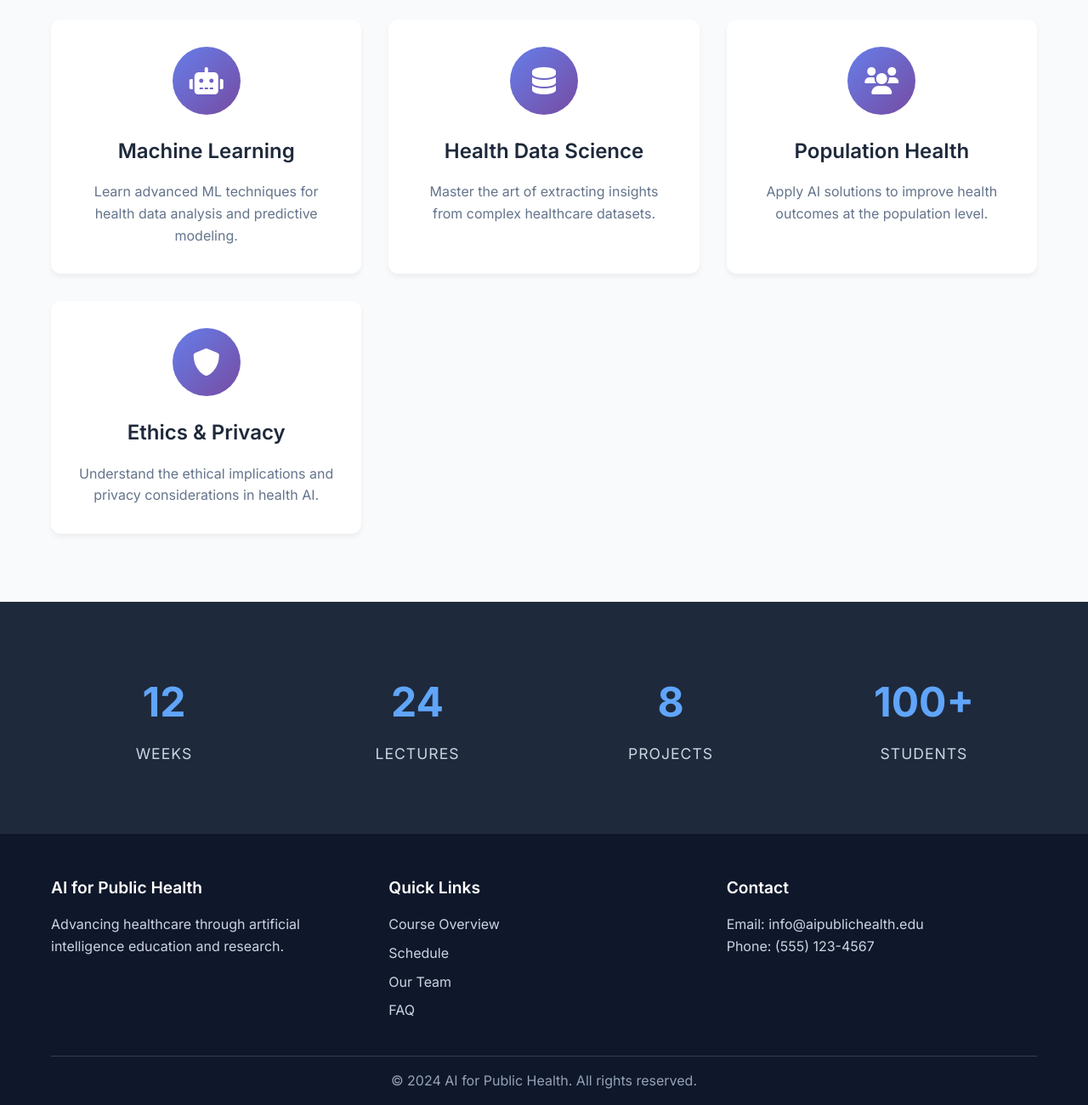
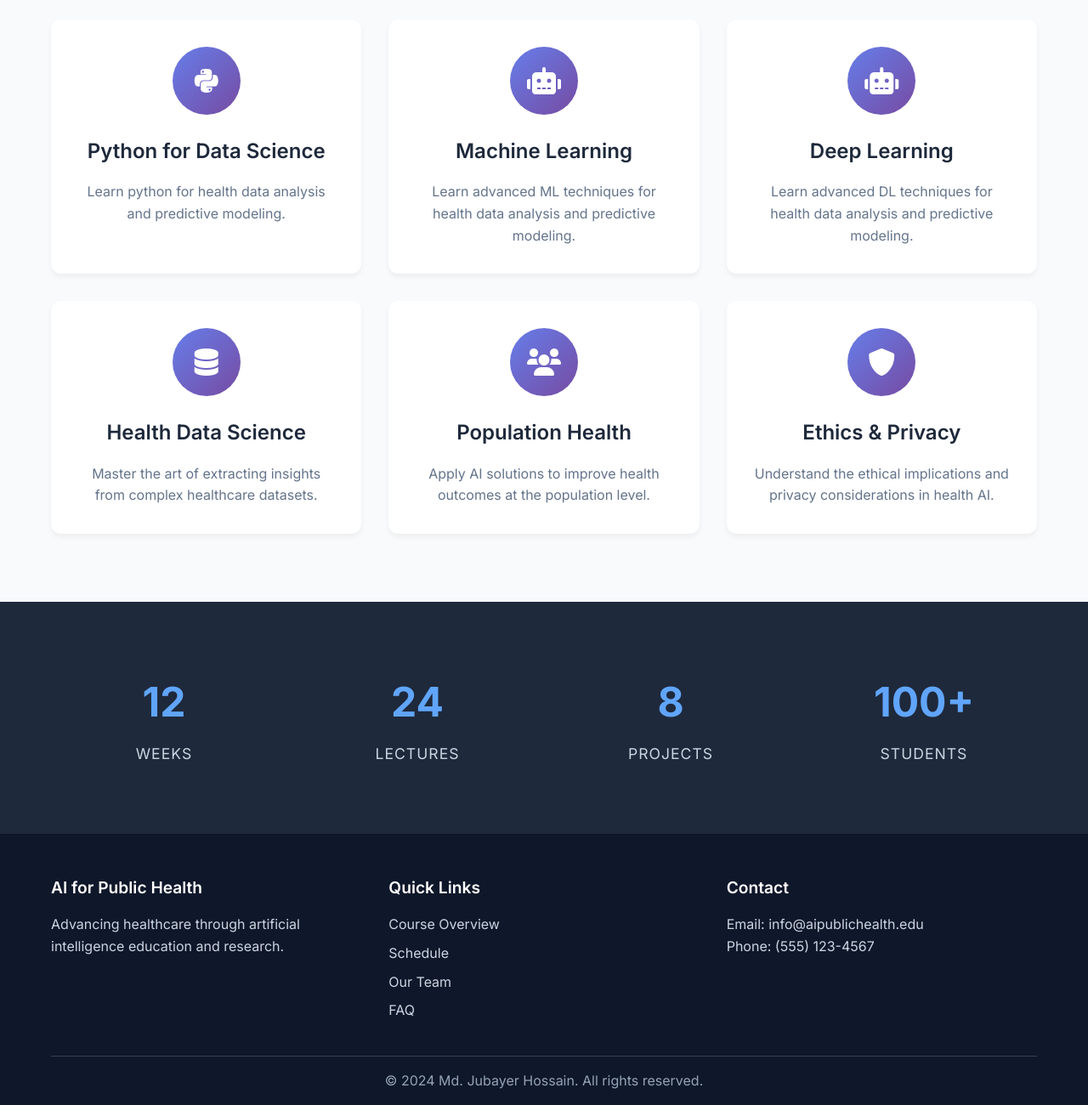
Before and after one commit to hossainlab/ai4ph, a plain HTML site: page docs/index.html in a window 1280 px wide. Shown: the part 959-2259 px from the top of the page at 85% size. Drawn offline with Linux system fonts and the light colour scheme.

Commit message:
added course highlights

```diff
--- a/docs/index.html
+++ b/docs/index.html
@@ -67,10 +67,24 @@
                 <div class="features-grid">
                     <div class="feature-card">
                         <div class="feature-icon">
+                            <i class="fab fa-python"></i>
+                        </div>
+                        <h3>Python for Data Science</h3>
+                        <p>Learn python for health data analysis and predictive modeling.</p>
+                    </div>
+                    <div class="feature-card">
+                        <div class="feature-icon">
                             <i class="fas fa-robot"></i>
                         </div>
                         <h3>Machine Learning</h3>
                         <p>Learn advanced ML techniques for health data analysis and predictive modeling.</p>
+                    </div>
+                    <div class="feature-card">
+                        <div class="feature-icon">
+                            <i class="fas fa-robot"></i>
+                        </div>
+                        <h3>Deep Learning</h3>
+                        <p>Learn advanced DL techniques for health data analysis and predictive modeling.</p>
                     </div>
                     <div class="feature-card">
                         <div class="feature-icon">
@@ -144,7 +158,7 @@
                 </div>
             </div>
             <div class="footer-bottom">
-                <p>&copy; 2024 AI for Public Health. All rights reserved.</p>
+                <p>&copy; 2024 Md. Jubayer Hossain. All rights reserved.</p>
             </div>
         </div>
     </footer>
```
